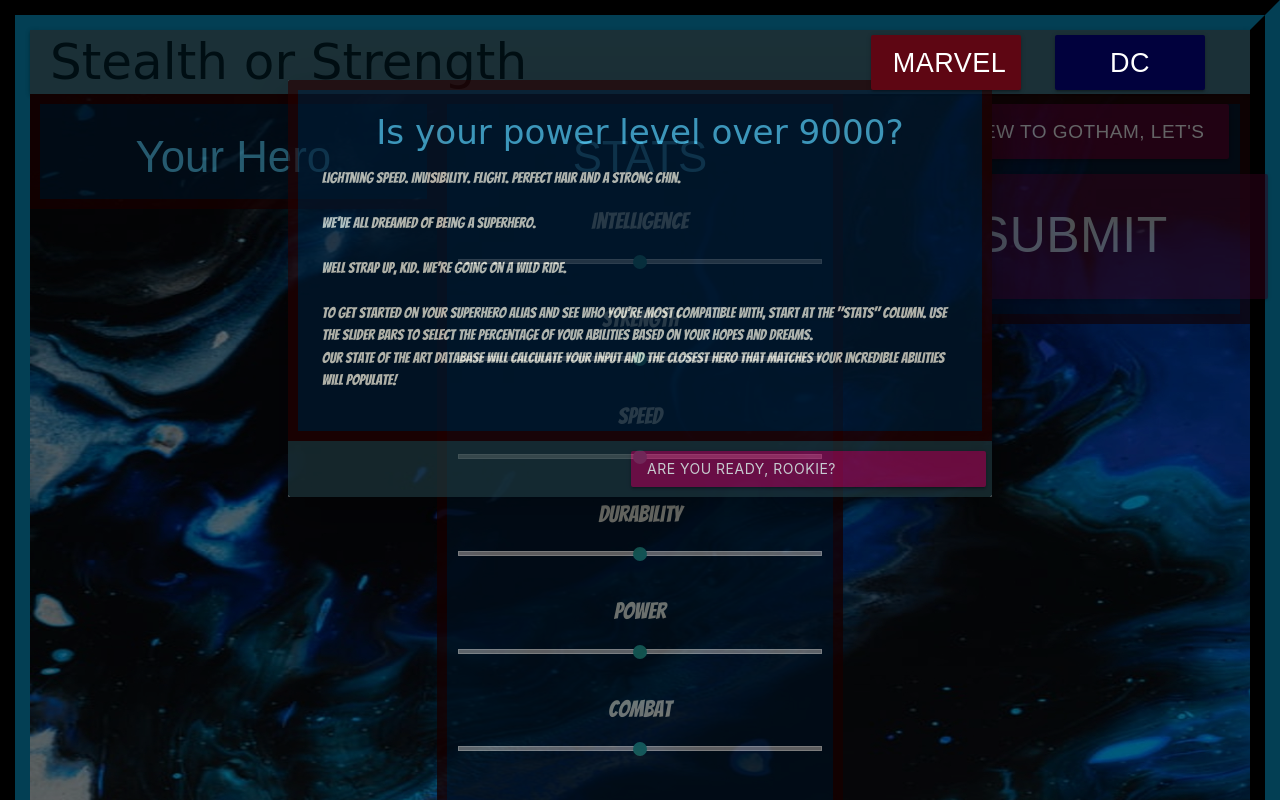
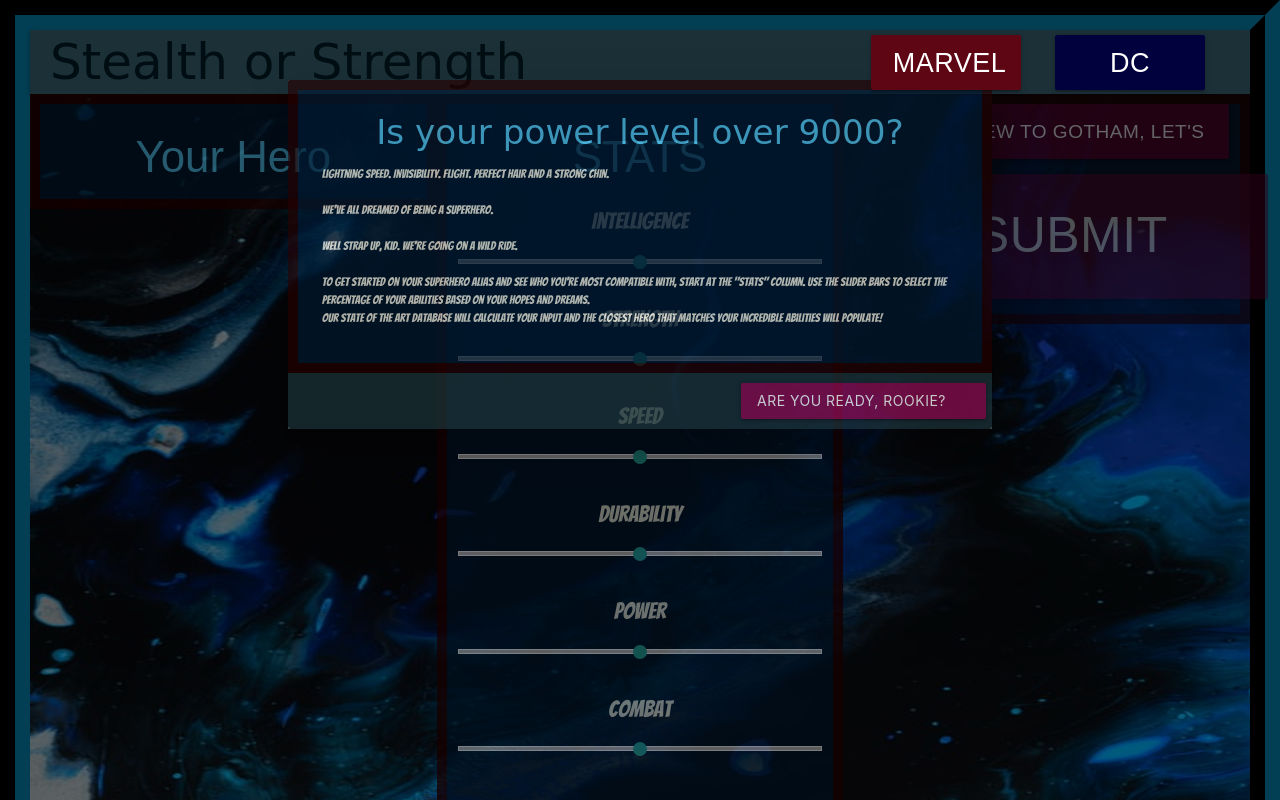
Before and after one commit to daviddcarmon/Project-One, a plain HTML site: page index.html in a window 1280 px wide. Both pictures are taken after a click on the link "YOU'RE NEW TO GOTHAM, LET'S START HERE.". Shown: the top 800 px of the page. Drawn offline with nearby package versions, Linux system fonts and the light colour scheme; no server answers; a web font is replaced by a local one.

Commit message:
fixed modal again!

```diff
--- a/style.css
+++ b/style.css
@@ -24,7 +24,7 @@ display: inline-block;
     background-color: #1B3036;
 }
 .modal .modal-footer .btn{
-    padding-right: 150px;
+    padding-right: 40px;
 }
 .waves-effect{
     background-color: rgb(80, 1, 43);
@@ -83,9 +83,8 @@ p{
     font-size: 23px;
 }
 .modal-content p{
-    font-size: 15px;
+    font-size: 12px;
 }
-
 .cardInfo{
 color: whitesmoke;
 }
```
